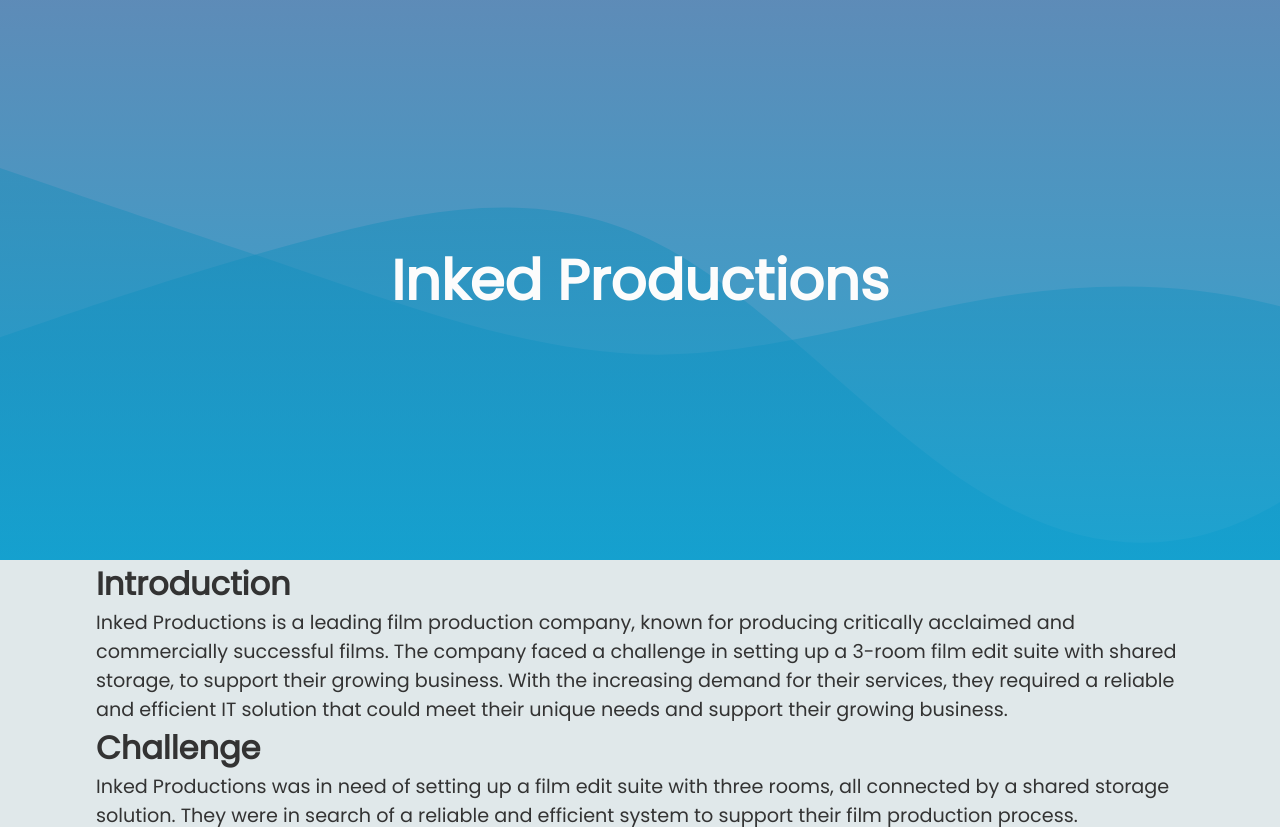
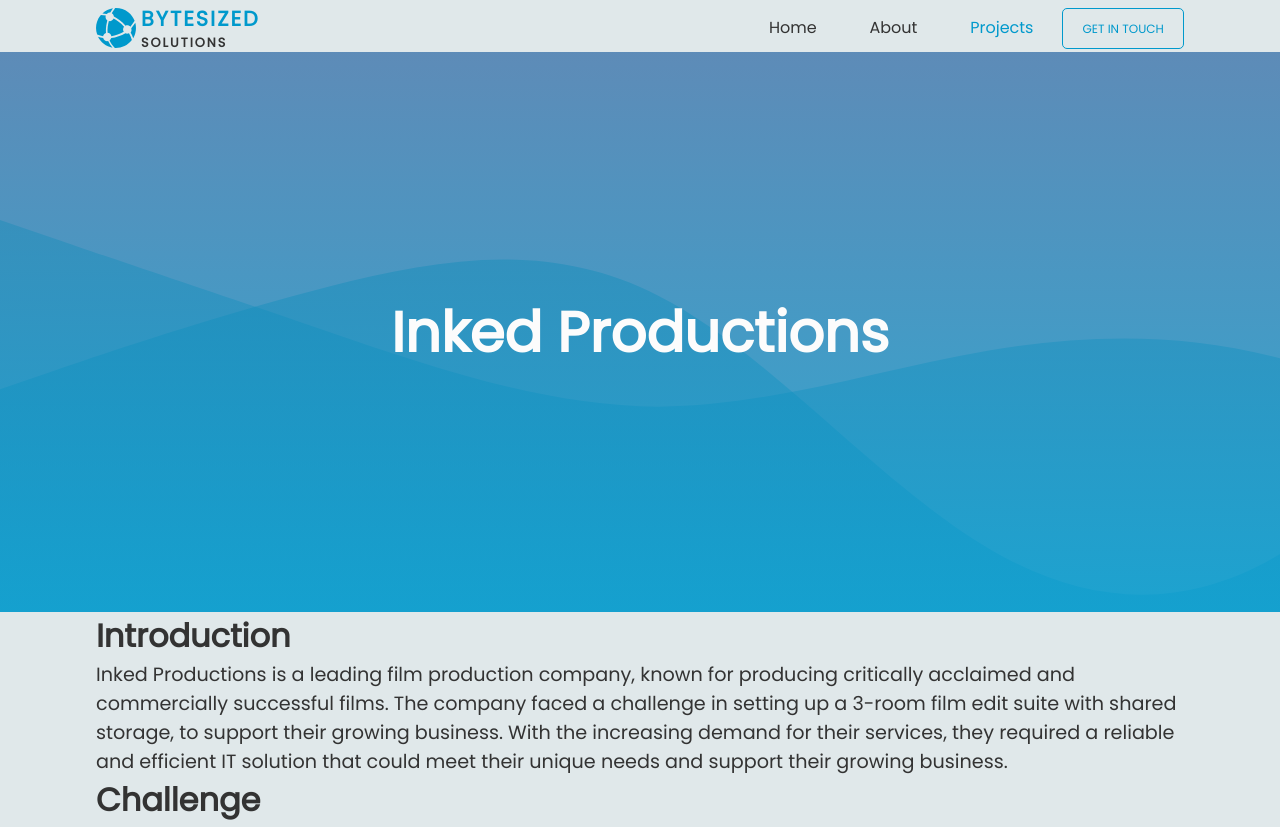
Before and after one commit to ioJones/bytesizedconsultancy, a plain HTML site: page projects/inked-productions.html in a window 1280 px wide. Shown: the top 827 px of the page. Drawn offline with Linux system fonts and the light colour scheme.

Commit message:
added header and nav to projects page

```diff
--- a/projects/inked-productions.html
+++ b/projects/inked-productions.html
@@ -13,6 +13,28 @@
 
 <body>
     <main>
+        <header>
+            <!-- navbar -->
+            <nav class="header flex container">
+                <!-- main brand logo -->
+                <section class="brand flex">
+                    <img src="/assets/images/logo.svg" alt="" class="brand_icon">
+                    <a class="brand" href="index.html">
+                        <h1><span>ByteSized</span><br> Solutions</h1>
+                    </a>
+                </section>
+                <!--mobile nav toggle-->
+                <label class="hamburger_icon" for="toggle"><i class="fa fa-bars"></i></label>
+                <input type="checkbox" name="" id="toggle" hidden>
+
+                <ul class=" nav_items flex">
+                    <li><a  class="nav_item" href="index.html">Home</a></li>
+                    <li><a class="nav_item" href="#about">About</a></li>
+                    <li><a aria-current="page"class="nav_item" href="#projects">Projects</a></li>
+                    <li><a class="nav_item btn btn_pry" href="#contact">Get In Touch</a></li>
+                </ul>
+            </nav>
+        </header>
         <!-- hero section -->
         <section id="hero" class="hero flex row">
             <div class="bg_overlay"></div>
@@ -33,11 +55,20 @@
 
 
             <h3 class="sub_title">Challenge</h3>
-            <p class="article_text">Inked Productions was in need of setting up a film edit suite with three rooms, all connected by a shared storage solution. They were in search of a reliable and efficient system to support their film production process.</p>
+            <p class="article_text">Inked Productions was in need of setting up a film edit suite with three rooms, all
+                connected by a shared storage solution. They were in search of a reliable and efficient system to
+                support their film production process.</p>
             <h3 class="sub_title">Solution</h3>
-            <p class="article_text">ByteSized Solutions implemented a cloud-based storage solution that would allow the team at Inked Productions to access their files and projects from any room. This solution made it possible for the team to work together seamlessly on large-scale projects without having to transfer files between rooms. The ByteSized Solutions team also set up a secure network that ensured the confidentiality of the clients' projects and data.</p>
+            <p class="article_text">ByteSized Solutions implemented a cloud-based storage solution that would allow the
+                team at Inked Productions to access their files and projects from any room. This solution made it
+                possible for the team to work together seamlessly on large-scale projects without having to transfer
+                files between rooms. The ByteSized Solutions team also set up a secure network that ensured the
+                confidentiality of the clients' projects and data.</p>
             <h3 class="sub_title">Impact</h3>
-            <p class="article_text">The implementation of the cloud-based storage solution and secure network had a significant impact on the productivity and workflow of Inked Productions. The team was able to complete projects faster and more efficiently, with less downtime. The clients were also pleased with the level of security and peace of mind that came with having their projects and data protected.
+            <p class="article_text">The implementation of the cloud-based storage solution and secure network had a
+                significant impact on the productivity and workflow of Inked Productions. The team was able to complete
+                projects faster and more efficiently, with less downtime. The clients were also pleased with the level
+                of security and peace of mind that came with having their projects and data protected.
             </p>
         </section>
 
```
